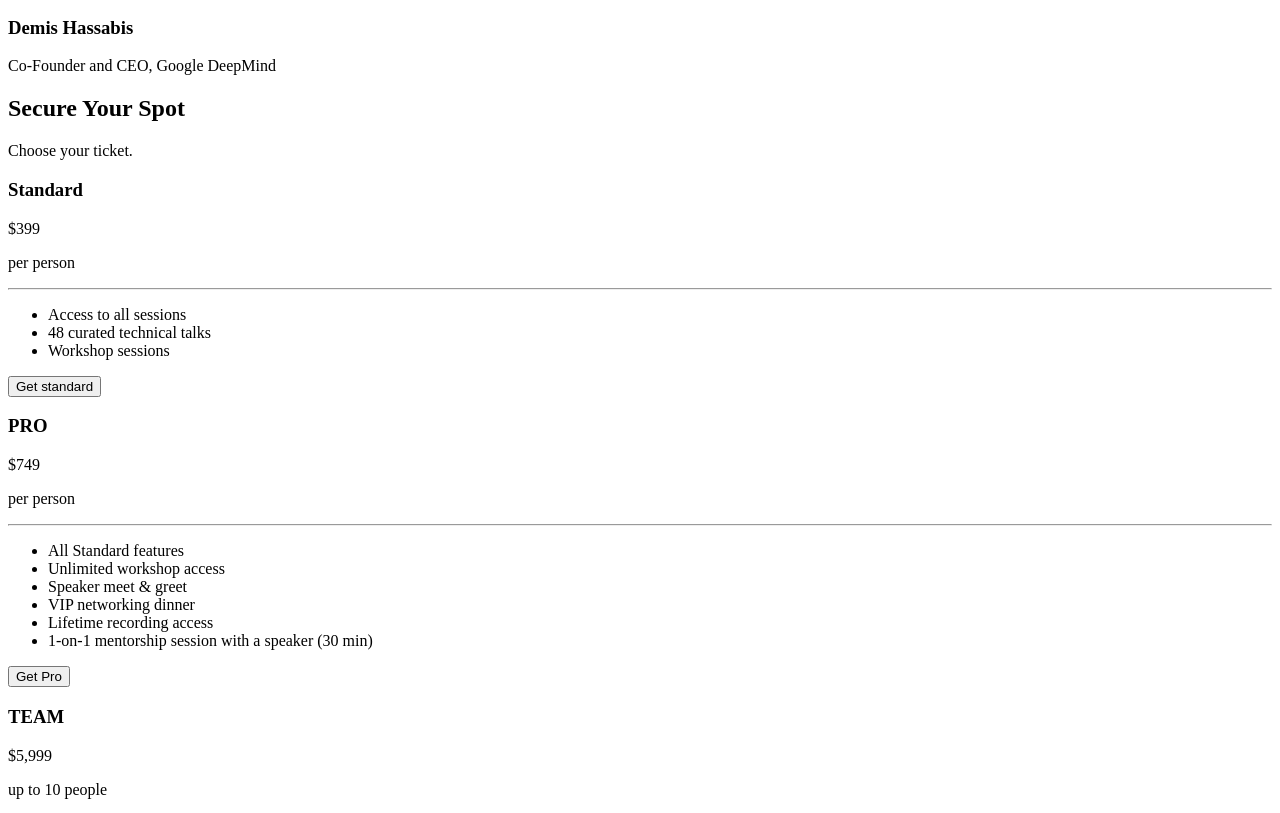
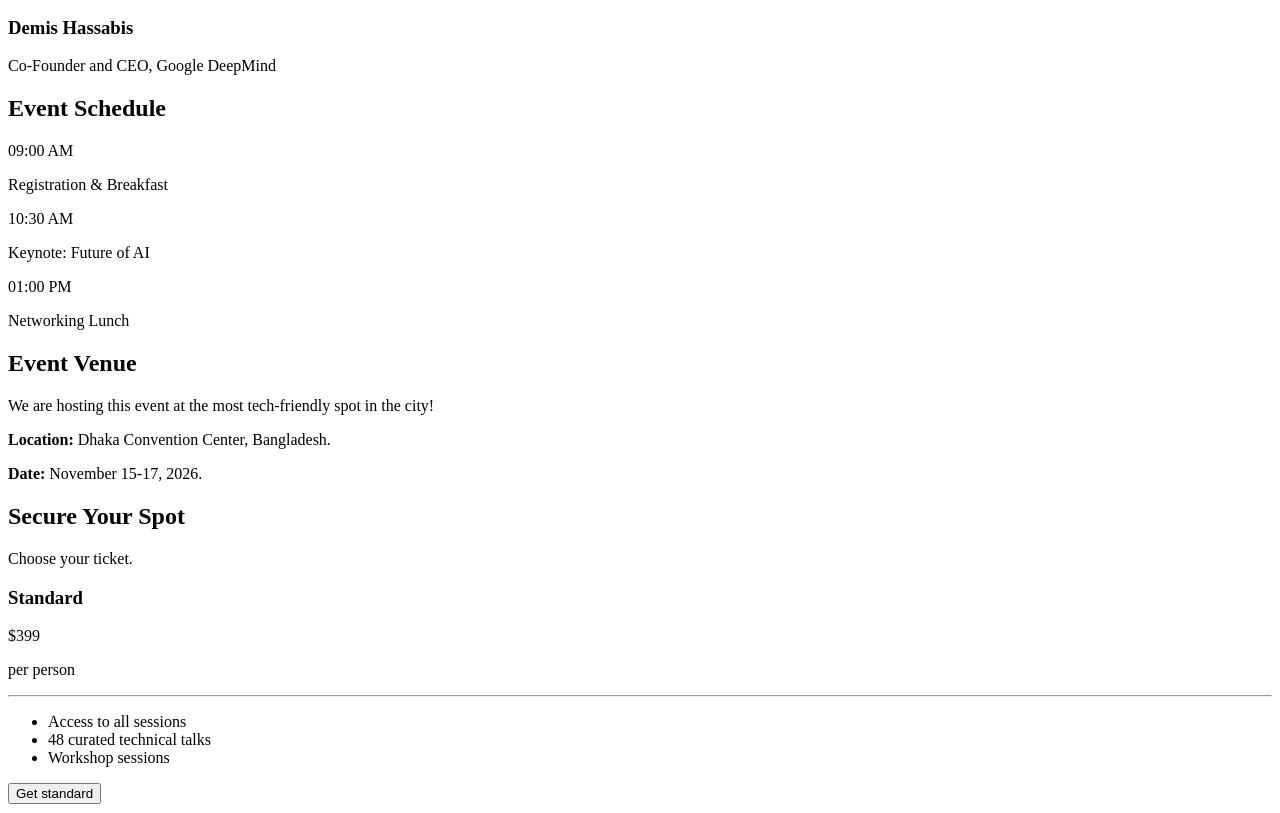
Before and after one commit to mustafizrahman055-hub/PH-Assingment-01, a plain HTML site: page index.html in a window 1280 px wide. Shown: the part 1982-2795 px from the top of the page. Drawn offline with Linux system fonts and the light colour scheme.

Commit message:
Schedule,venue sections added and fix navigation smooth

```diff
--- a/index.html
+++ b/index.html
@@ -17,9 +17,9 @@
             <ul>
                 <li><a href="#speakers">Speakers</a></li>
                 <li><a href="#schedule">Schedule</a></li>
-                <li><a href="#tracks">Tracks</a></li>
                 <li><a href="#venues">Venue</a></li>
-                <li><a href="#blog">Blog</a></li>
+                <li><a href="#pricing">Pricing</a></li>
+                <li><a href="#faq">FAQ</a></li>
             </ul>
         </nav>
         <div class="nav-actions">
@@ -38,7 +38,7 @@
 </section>
 <!-- Speaker Section-->
 
-        <section class="speakers">
+        <section id="speakers" class="Speakers">
             <h1>Meet Our Speakers</h1>
             <div class="speaker-cards">
                 <div class="speaker-card">
@@ -67,7 +67,38 @@
                 </div>
             </div>
         </section>
-        <section class="pricing">
+
+        <!--Event Schedule-->
+        <section id="schedule" class="schedule-section">
+    <h2>Event Schedule</h2>
+    <div class="schedule-table">
+        <div class="schedule-item">
+            <span class="time">09:00 AM</span>
+            <p>Registration & Breakfast</p>
+        </div>
+        <div class="schedule-item">
+            <span class="time">10:30 AM</span>
+            <p>Keynote: Future of AI</p>
+        </div>
+        <div class="schedule-item">
+            <span class="time">01:00 PM</span>
+            <p>Networking Lunch</p>
+        </div>
+    </div>
+</section>
+
+<!--Event Venue-->
+<section id="venues" class="venue-section">
+    <h2>Event Venue</h2>
+    <p>We are hosting this event at the most tech-friendly spot in the city!</p>
+    <div class="venue-details">
+        <p><strong>Location:</strong> Dhaka Convention Center, Bangladesh.</p>
+        <p><strong>Date:</strong> November 15-17, 2026.</p>
+    </div>
+</section>
+
+<!--Pricing Section-->
+        <section id="pricing" class="pricing">
     <h2>Secure Your Spot</h2>
     <p class="pricing-sub">Choose your ticket.</p>
 
```
